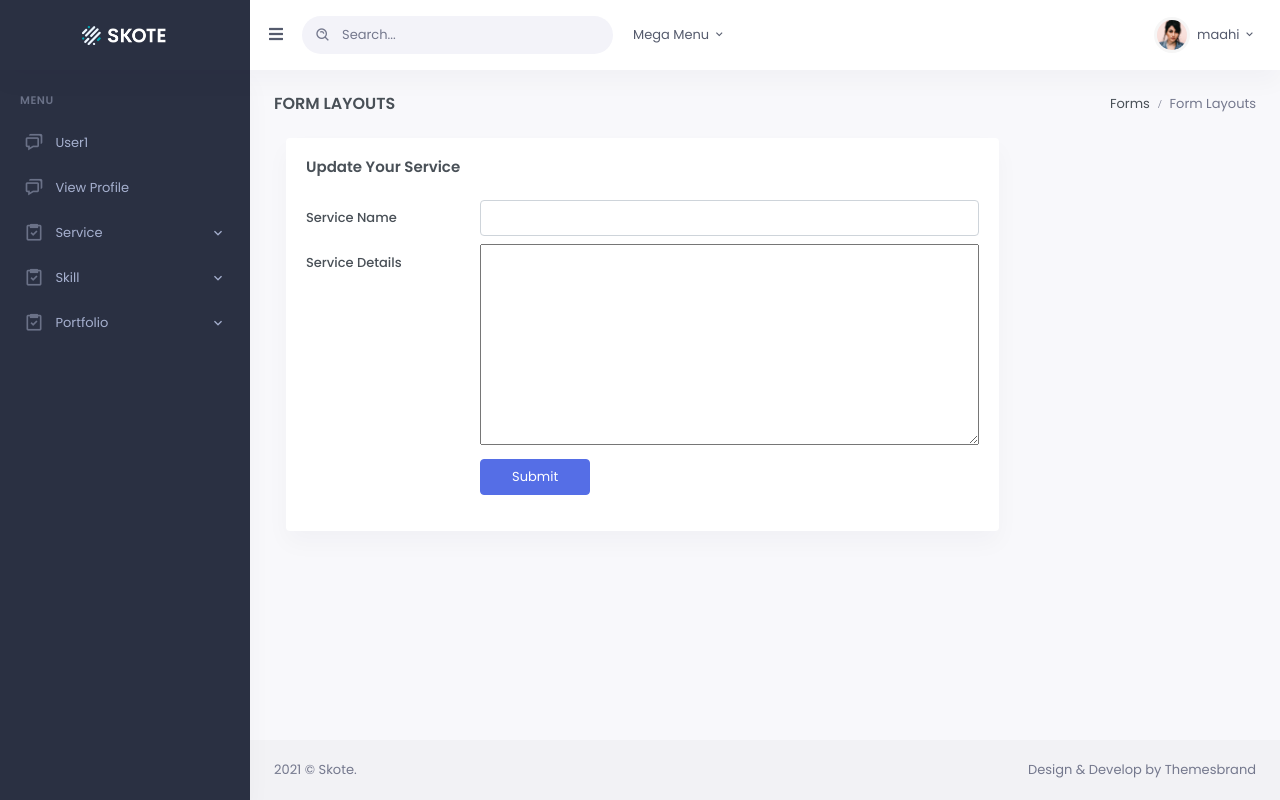
After one commit to Maahi5656/office-practice-1, a PHP site: page /service-edit.php in a window 1280 px wide. The commit adds this page. Run offline with PHP 8.4, Linux system fonts and the light colour scheme; a user stored in the database is signed in; data that the repository does not hold is empty.

Commit message:
Updated The Service Section

```diff
--- /dev/null
+++ b/service-edit.php
@@ -0,0 +1,132 @@
+<?php
+session_start();
+
+include 'database.php';
+
+if(isset($_GET['edit'])){
+	$id = $_GET['edit'];
+
+    $sql = "SELECT * from service where ID = $id";
+	$result = mysqli_query($connection, $sql);
+}
+
+
+?>
+
+<!DOCTYPE html>
+<html lang="en">
+
+
+  <?php include 'inc/head.php'; ?>
+
+
+    <body data-sidebar="dark">
+
+        <!-- Begin page -->
+        <div id="layout-wrapper">
+
+
+
+            <?php include 'inc/header.php'; ?>
+            <!-- ========== Left Sidebar Start ========== -->
+
+            <!-- Left Sidebar End -->
+            <?php include 'inc/sidebar.php'; ?>
+
+
+            <!-- ============================================================== -->
+            <!-- Start right Content here -->
+            <!-- ============================================================== -->
+            <div class="main-content">
+
+                <div class="page-content">
+                    <div class="container-fluid">
+
+                    <div class="row">
+                            <div class="col-12">
+                                <div class="page-title-box d-flex align-items-center justify-content-between">
+                                    <h4 class="mb-0 font-size-18">Form Layouts</h4>
+
+                                    <div class="page-title-right">
+                                        <ol class="breadcrumb m-0">
+                                            <li class="breadcrumb-item"><a href="javascript: void(0);">Forms</a></li>
+                                            <li class="breadcrumb-item active">Form Layouts</li>
+                                        </ol>
+                                    </div>
+
+                                </div>
+                            </div>
+                        </div>
+                        <!-- end page title -->
+
+                            <div class="col-lg-9">
+                                <div class="card">
+                                    <div class="card-body">
+                                        <h4 class="card-title mb-4">Update Your Service </h4>
+
+
+                                        <form method="post" action="service-update.php" enctype="multipart/form-data">
+
+                                          <?php $row = mysqli_fetch_assoc($result) ?>
+
+                                             <input type="hidden" name="id" value="<?= $row['ID'] ?>">
+
+                                            <div class="form-group row mb-2">
+                                                <label for="horizontal-password-input" class="col-sm-3 col-form-label">Service Name</label>
+                                                <div class="col-sm-9">
+                                                  <input type="text" name="servicename" class="form-control" id="horizontal-firstname-input" value="<?= $row['service_name'] ?>">
+
+                                                </div>
+                                            </div>
+
+
+                                            <div class="form-group row mb-2">
+                                                <label for="horizontal-firstname-input" class="col-sm-3 col-form-label">Service Details</label>
+                                                <div class="col-sm-9">
+                                                  <textarea name="service_details" id="service_details" cols="30" rows="10" style="width:100%;"><?= $row['service_details'] ?></textarea>
+                                                </div>
+                                            </div>
+
+                                            <div class="form-group row justify-content-end">
+                                                <div class="col-sm-9">
+                                                     <input type="submit" name="update_service" class="btn btn-primary w-md" value="Submit">
+                                                </div>
+                                            </div>
+
+
+                                        </form>
+                                    </div>
+                                </div>
+                            </div>
+                        </div>
+
+                    </div> <!-- container-fluid -->
+                </div>
+                <!-- End Page-content -->
+
+                    </div>
+            </div>
+                <!-- end modal -->
+                <?php include 'inc/footer.php' ?>
+
+            </div>
+            <!-- end main content-->
+
+        </div>
+        <!-- END layout-wrapper -->
+
+        <!-- Right Sidebar -->
+
+        <!-- /Right-bar -->
+
+        <!-- Right bar overlay-->
+        <div class="rightbar-overlay"></div>
+
+        <!-- JAVASCRIPT -->
+
+        <?php include 'inc/script.php'; ?>
+    </body>
+
+
+<!-- Mirrored from themesbrand.com/skote/layouts/index.html by HTTrack Website Copier/3.x [XR&CO'2014], Fri, 15 Jan 2021 15:39:00 GMT -->
+</html>
--- a/skillUPdate.php
+++ b/skillUPdate.php
@@ -19,7 +19,7 @@ if(isset($_POST['update_skill']) ){
 
 		$query = mysqli_query($connection, $sql);
 
-		print_r($query);
+		// print_r($query);
 		if($query) {
 			header("Location: skill-list.php");
 		}
```
Also changed, not shown: service-list.php (+16 -10 lines), service-update.php (added, +55 -0 lines).
